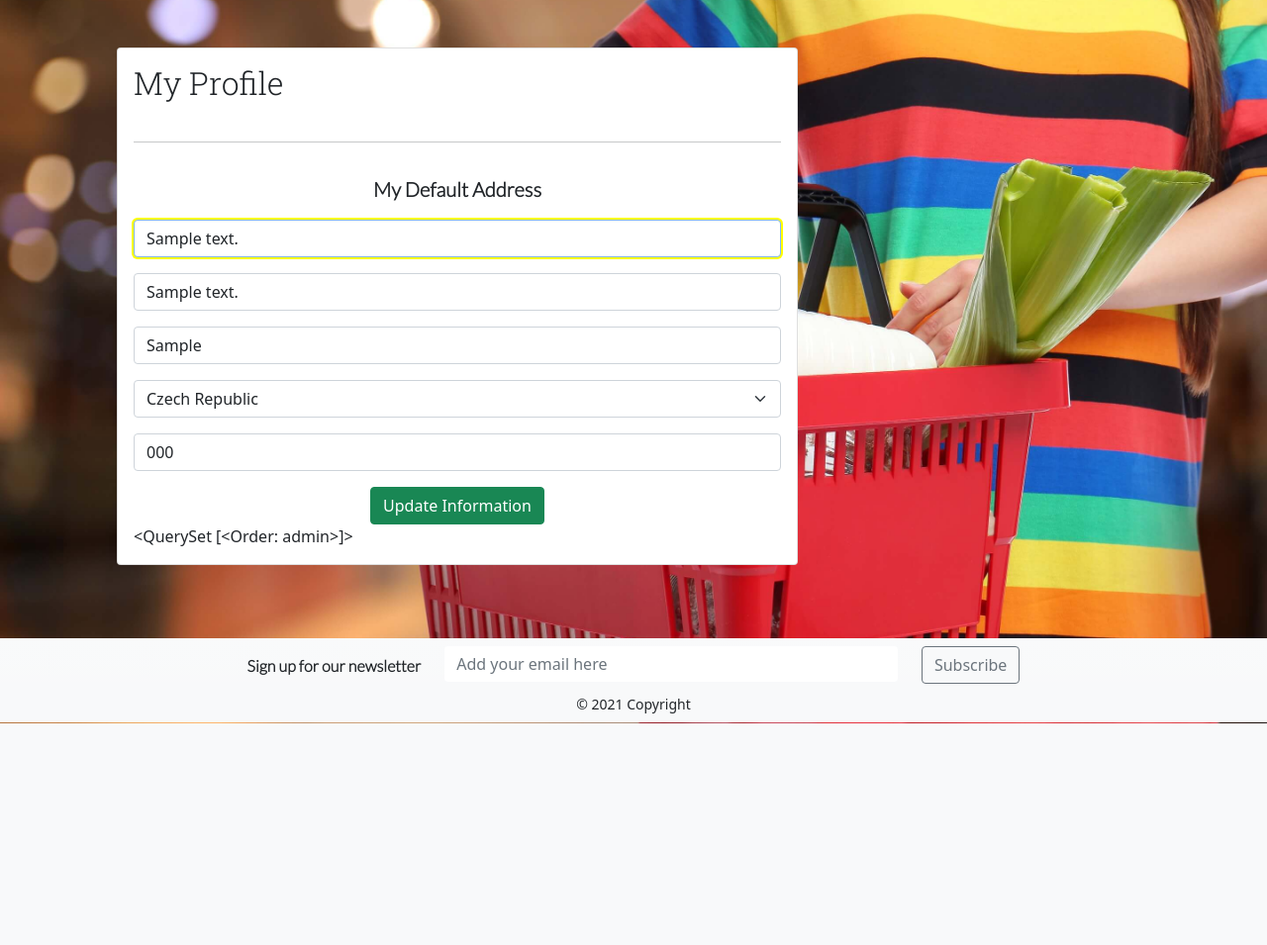
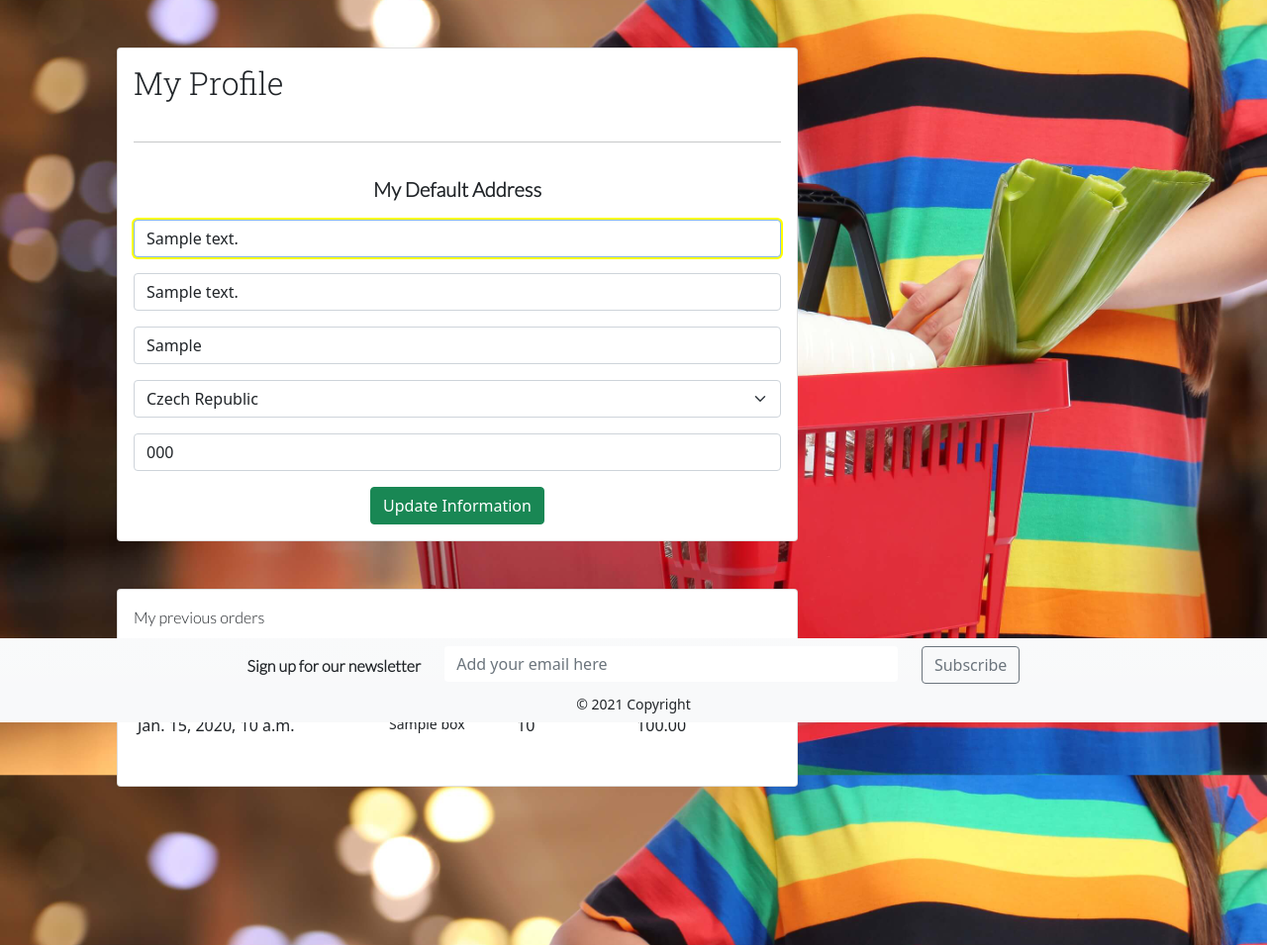
Before and after one commit to nandabritto/PP5, a Django app: page /profile/ in a window 1280 px wide. Shown: the part 70-1025 px from the top of the page at 99% size. Before the commit the page ends 801 px from the top, so only its background shows below. Run offline with Django 3.2, Linux system fonts and the light colour scheme; a user stored in the database is signed in; data comes from the database, SQL or seed files in the repository; tables that the repository leaves empty hold one stand-in row (values such as "Sample post"); some libraries are stand-ins or nearby versions.

Commit message:
Improve profile html

```diff
--- a/order/models.py
+++ b/order/models.py
@@ -75,6 +75,13 @@
     """
     Create orderbox details and quantity to add to the cart
     """
+    user_profile = models.ForeignKey(
+        UserProfile,
+        on_delete=models.SET_NULL,
+        null=True,
+        blank=True,
+        related_name='ordered_boxes'
+        )
     box = models.ForeignKey(
         Box, on_delete=models.SET_NULL, blank=True, null=True)
     order_box = models.ForeignKey(
--- a/user_profile/templates/user_profile/profiles.html
+++ b/user_profile/templates/user_profile/profiles.html
@@ -27,16 +27,56 @@
 
                 <form class="mt-3 text-center" action="{% url 'profile' %}" method="POST" id="profile-update-form">
                     {% csrf_token %}
-                    <p class= "lead fw-bolder">My Default Address</p>
+                    <p class="lead fw-bolder">My Default Address</p>
                     {{ form|crispy}}
                     <button class="btn btn-success ">Update Information</button>
                 </form>
-
-                {{ orders }}
             </div>
         </div>
     </div>
 </div>
+
+<div class="container mt-5 px-5">
+    <div class="row">
+        <div class="col-md-8">
+            <div class="card p-3">
+                <p> My previous orders</p>
+                <hr>
+                <table class="table table-sm table-borderless">
+                    <thead>
+                        <tr>
+                            <th>Date</th>
+                            <th>Items</th>
+                            <th>Quantity</th>
+                            <th>Order Total</th>
+                        </tr>
+                    </thead>
+                    <tbody>
+                        {% for order in ordered_boxes %}
+                        <tr>
+                            <td>{{ order.date_added }}</td>
+                            <td>
+                                <ul class="list-unstyled">
+
+                                    <li class="small">
+                                        {{ order.box.box_name }}
+                                    </li>
+
+                                </ul>
+                            <td>{{ order.quantity }}</td>
+                            </td>
+                            <td>{{ order.get_total }}</td>
+                        </tr>
+                        {% endfor %}
+                    </tbody>
+                </table>
+            </div>
+        </div>
+    </div>
+</div>
+
+
+
 {% endblock %}
 
 {% block postloadjs %}
--- a/user_profile/views.py
+++ b/user_profile/views.py
@@ -1,7 +1,7 @@
 from django.shortcuts import render, get_object_or_404
 from django.contrib.auth.decorators import login_required
 from django.contrib import messages
-from order.models import Order
+from order.models import Order, OrderBox
 from .forms import UserProfileForm
 from .models import UserProfile
 
@@ -19,10 +19,10 @@
             messages.error(request, ' Form invalid')
 
     form = UserProfileForm(instance=profile)
-    orders = profile.orders.all()
+    ordered_boxes = profile.ordered_boxes.all()
     template = 'user_profile/profiles.html'
     context = {
         'form': form,
-        'orders': orders,
+        'ordered_boxes': ordered_boxes,
     }
     return render(request, template, context)
```
Also changed, not shown: order/migrations/0020_orderbox_user_profile.py (added).
